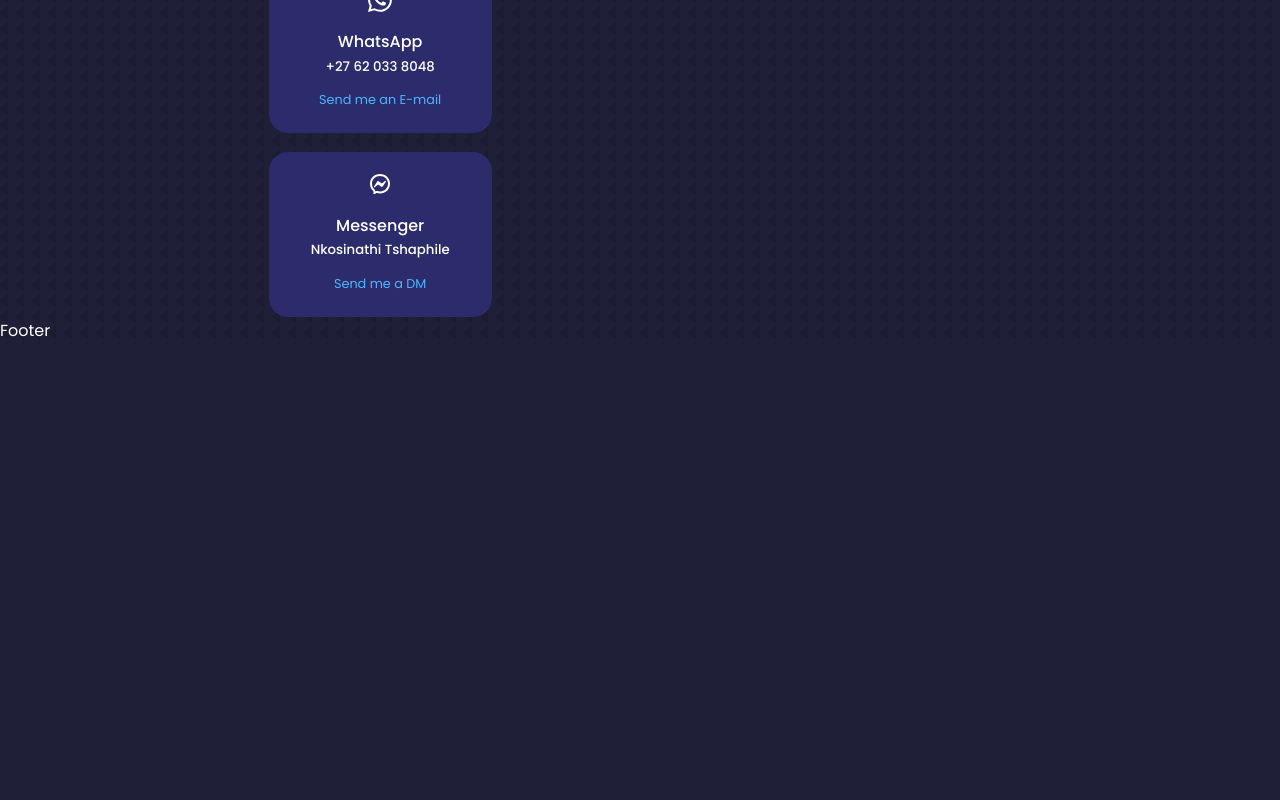
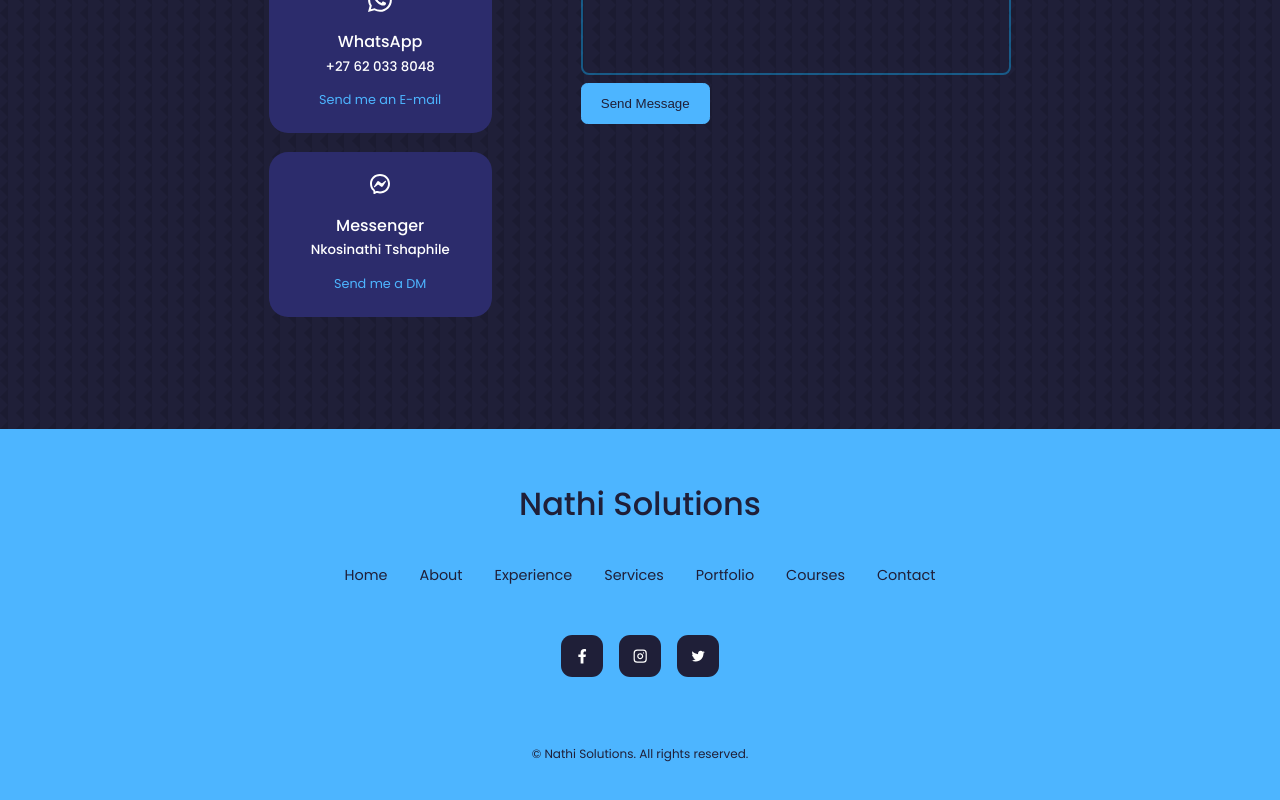
Before and after one commit to Inathi-M/Portfolio-Website-v2, a React (Create React App) app: page / in a window 1280 px wide. Shown: the part 5179-5979 px from the top of the page. Before the commit the page ends 5523 px from the top, so only its background shows below. Built offline with nearby package versions, Linux system fonts and the light colour scheme.

Commit message:
Done with Footer Components. Needs to install emailjs and configure it.

```diff
--- a/src/components/contact/contact.css
+++ b/src/components/contact/contact.css
@@ -35,3 +35,29 @@
   display: inline-block;
   font-size: 0.8rem;
 }
+
+input,
+textarea {
+  width: 100%;
+  padding: 1.5rem;
+  border-radius: 0.5rem;
+  background: transparent;
+  border: 2px solid var(--color-primary-variant);
+  resize: none;
+  color: var(--color-white);
+}
+
+/*========================MEDIA QUERIES (MEDIUM DEVICES)=================*/
+@media screen and (max-width: 1024px) {
+  .container.contact__container {
+    grid-template-columns: 1fr;
+    gap: 2rem;
+  }
+}
+
+/*========================MEDIA QUERIES (MEDIUM DEVICES)=================*/
+@media screen and (max-width: 600px) {
+  .container.contact__container {
+    width: var(--container-width-sm);
+  }
+}
--- a/src/components/footer/Footer.jsx
+++ b/src/components/footer/Footer.jsx
@@ -1,7 +1,58 @@
 import React from "react";
 import "./footer.css";
+import { FaFacebookF } from "react-icons/fa";
+import { FiInstagram } from "react-icons/fi";
+import { IoLogoTwitter } from "react-icons/io";
+
 const Footer = () => {
-  return <div>Footer</div>;
+  return (
+    <footer>
+      <a href="#" className="footer__logo">
+        Nathi Solutions
+      </a>
+      <ul className="permalinks">
+        <li>
+          <a href="#">Home</a>
+        </li>
+        <li>
+          <a href="#about">About</a>
+        </li>
+        <li>
+          <a href="#experience">Experience</a>
+        </li>
+        <li>
+          <a href="#services">Services</a>
+        </li>
+        <li>
+          <a href="#portfolio">Portfolio</a>
+        </li>
+        <li>
+          <a href="#courses">Courses</a>
+        </li>
+        <li>
+          <a href="#contact">Contact</a>
+        </li>
+      </ul>
+
+      <div className="footer__socials">
+        <a href="https://facebook.com">
+          {" "}
+          <FaFacebookF />
+        </a>
+        <a href="https://instagram.com">
+          {" "}
+          <FiInstagram />
+        </a>
+        <a href="https://twitter.com">
+          <IoLogoTwitter />{" "}
+        </a>
+      </div>
+
+      <div className="footer__copyright">
+        <small>&copy; Nathi Solutions. All rights reserved. </small>
+      </div>
+    </footer>
+  );
 };
 
 export default Footer;
--- a/src/components/footer/footer.css
+++ b/src/components/footer/footer.css
@@ -0,0 +1,65 @@
+footer {
+  background: var(--color-primary);
+  padding: 3rem 0;
+  text-align: center;
+  font-size: 0.9rem;
+  margin-top: 7rem;
+}
+
+footer a {
+  color: var(--color-bg);
+}
+
+.footer__logo {
+  font-size: 2rem;
+  font-weight: 500;
+  margin-bottom: 2rem;
+  display: inline-block;
+}
+
+.permalinks {
+  display: flex;
+  flex-wrap: wrap;
+  justify-content: center;
+  gap: 2rem;
+  margin: 0 auto 3rem;
+}
+
+.footer__socials {
+  display: flex;
+  justify-content: center;
+  gap: 1rem;
+  margin-bottom: 4rem;
+}
+
+.footer__socials a {
+  background: var(--color-bg);
+  color: var(--color-white);
+  padding: 0.8rem;
+  border-radius: 0.7rem;
+  display: flex;
+  border: 1px solid transparent;
+}
+
+.footer__socials:hover {
+  background: transparent;
+  color: var(--color-bg);
+  border-color: var(--color-bg);
+}
+
+.footer__copyright {
+  margin-bottom: 4rem;
+  color: var(--color-bg);
+}
+
+/*========================MEDIA QUERIES (MEDIUM DEVICES)=================*/
+@media screen and (max-width: 600px) {
+  .permalinks {
+    flex-direction: column;
+    gap: 1.5rem;
+  }
+
+  .footer__socials {
+    margin-bottom: 2.6rem;
+  }
+}
```
Also changed, not shown: src/components/contact/Contact.jsx (+24 -0 lines).
